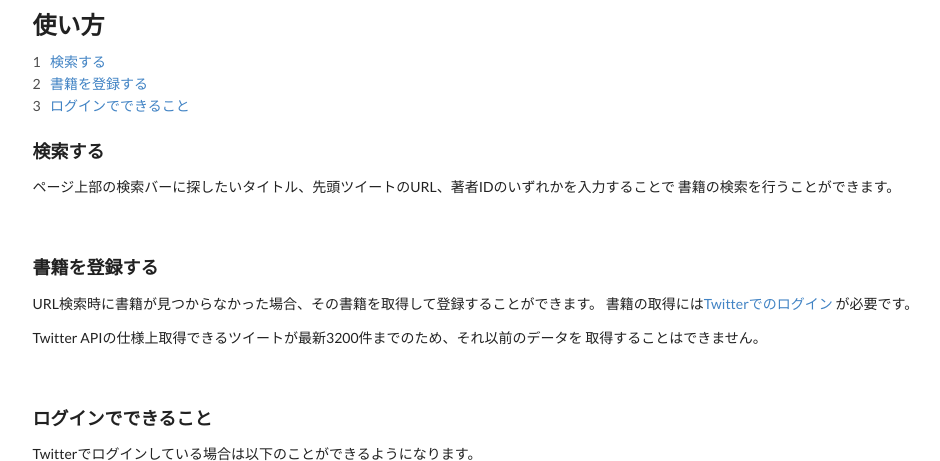
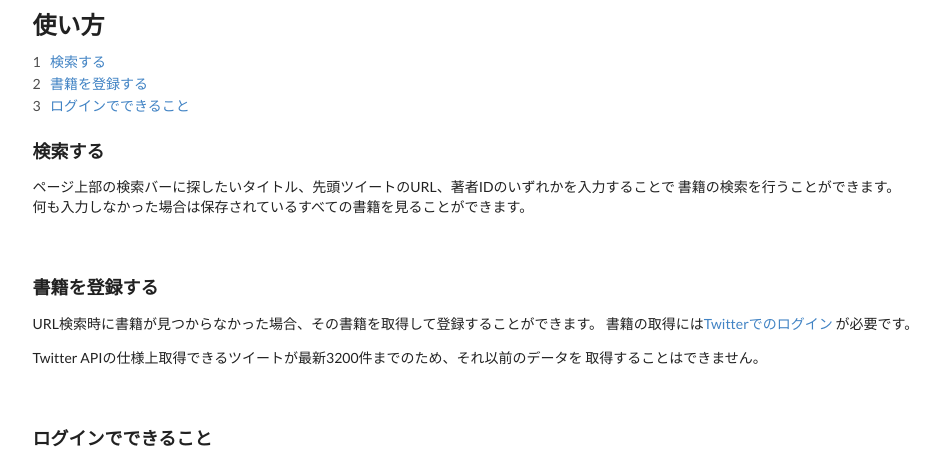
Before and after one commit to melqueawq/twMangaview, a Flask app: page / in a window 1280 px wide. Shown: the part 185-646 px from the top of the page, without its empty margins (44-984 px from the left). Run offline with Flask 2, Linux system fonts and the light colour scheme; some libraries are stand-ins or nearby versions.

Commit message:
[update] 不親切な説明を直した

```diff
--- a/templates/index.html
+++ b/templates/index.html
@@ -34,7 +34,8 @@
 
     <h3 id="search">検索する</h3>
     <p>ページ上部の検索バーに探したいタイトル、先頭ツイートのURL、著者IDのいずれかを入力することで
-        書籍の検索を行うことができます。</p>
+        書籍の検索を行うことができます。<br>
+        何も入力しなかった場合は保存されているすべての書籍を見ることができます。</p>
     <br>
     <h3 id="get">書籍を登録する</h3>
     <p>URL検索時に書籍が見つからなかった場合、その書籍を取得して登録することができます。
```
